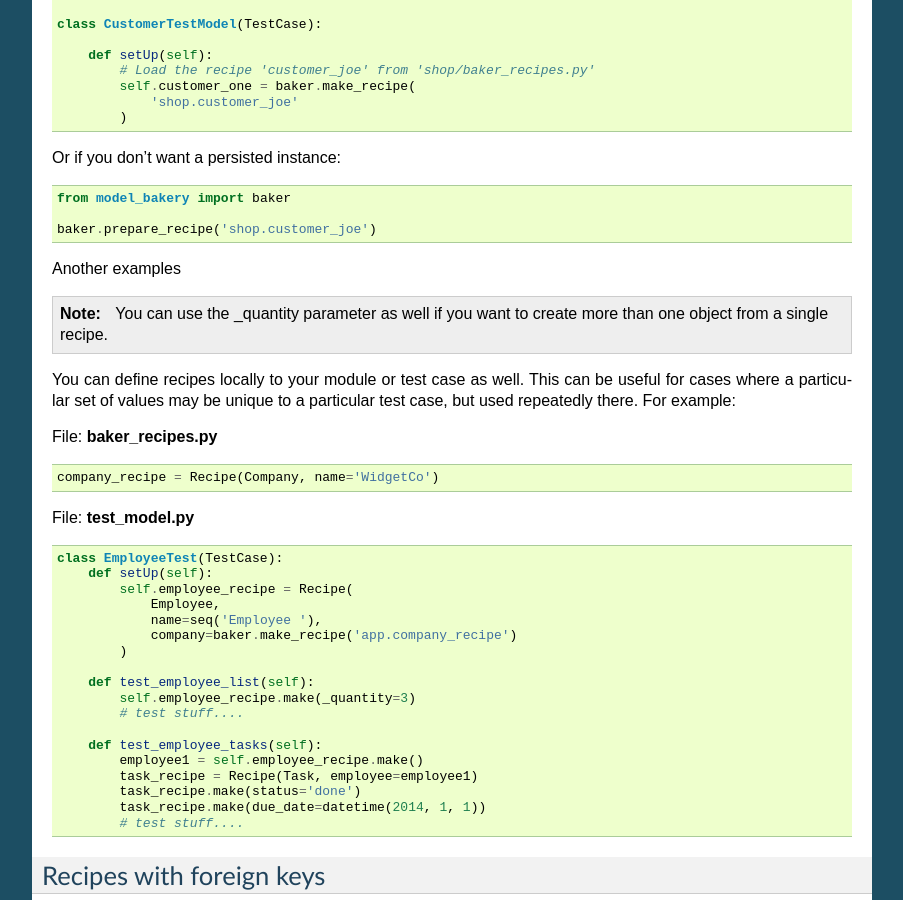
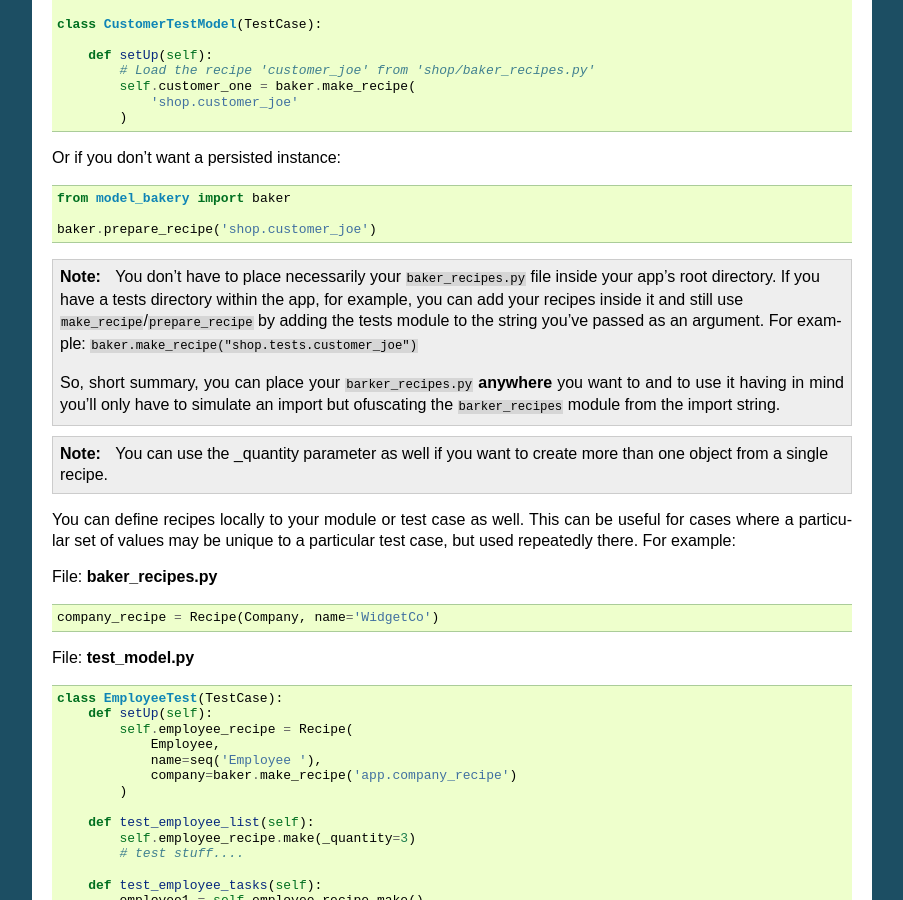
Before and after one commit to model-bakers/model_bakery, a Sphinx documentation site: the page built from docs/source/recipes.rst, in a window 1280 px wide and 900 px high, scrolled down 844 px. Shown: the whole window, without its empty margins (198-1101 px from the left). Built offline with Sphinx 7.4.7, drawn with Linux system fonts in a browser that asks for light colours.

Commit message:
Add note explaining how to use recipes placing the files somewhere else (#175)
* Add note explaining how to use recipes placing the files somewhere else

* Organize spacing

```diff
--- a/docs/source/recipes.rst
+++ b/docs/source/recipes.rst
@@ -57,6 +57,7 @@ File: **test_model.py** ::
                 'shop.customer_joe'
             )
 
+
 Or if you don't want a persisted instance: ::
 
     from model_bakery import baker
@@ -64,7 +65,16 @@ Or if you don't want a persisted instance: ::
     baker.prepare_recipe('shop.customer_joe')
 
 
-Another examples
+.. note::
+
+    You don't have to place necessarily your ``baker_recipes.py`` file inside your app's root directory.
+    If you have a tests directory within the app, for example, you can add your recipes inside it and still
+    use ``make_recipe``/``prepare_recipe`` by adding the tests module to the string you've passed as an argument.
+    For example: ``baker.make_recipe("shop.tests.customer_joe")``
+
+    So, short summary, you can place your ``barker_recipes.py`` **anywhere** you want to and to use it having in mind
+    you'll only have to simulate an import but ofuscating the ``barker_recipes`` module from the import string.
+
 
 .. note::
 
```
Also changed, not shown: CHANGELOG.md (+1 -1 lines).
